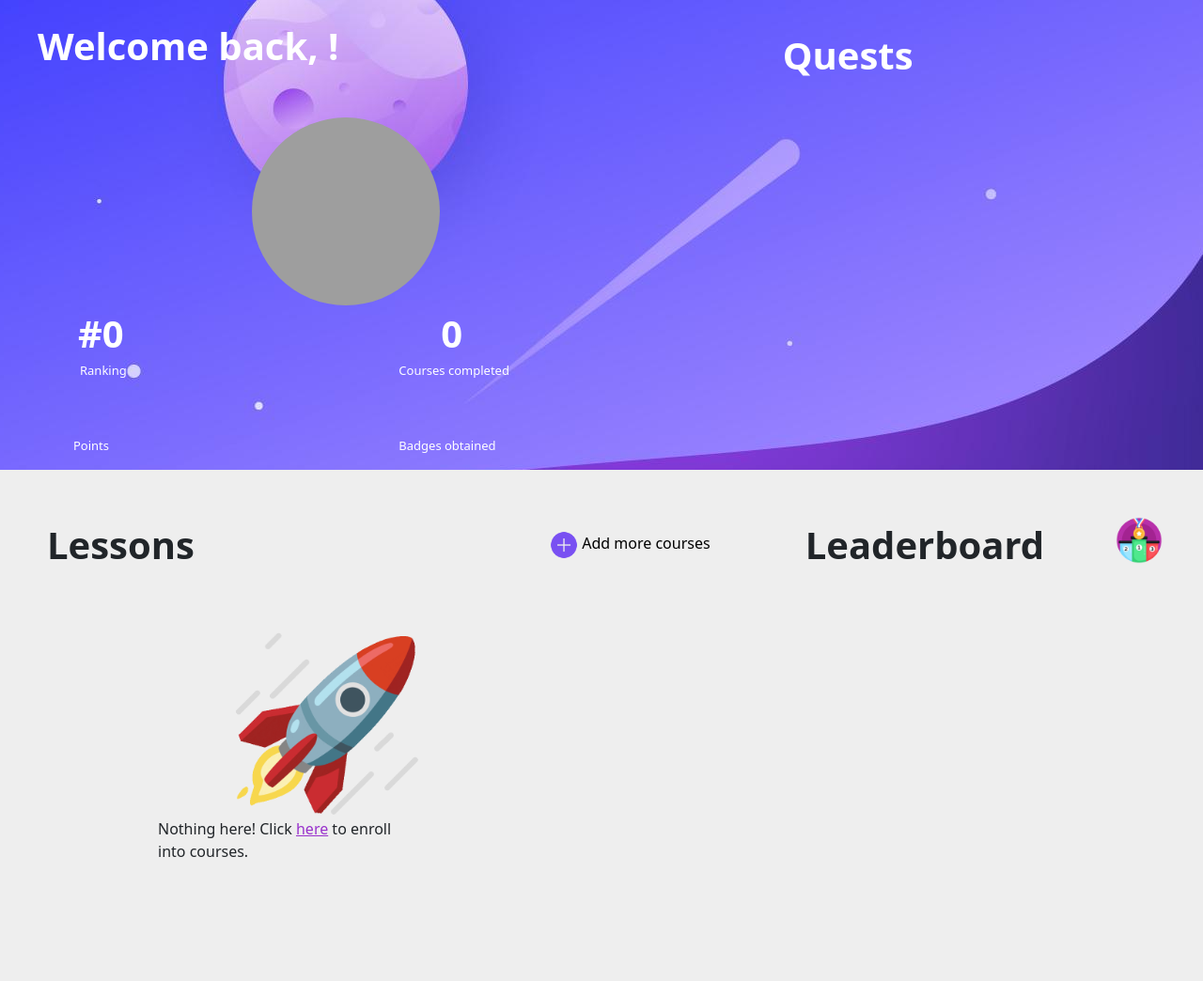
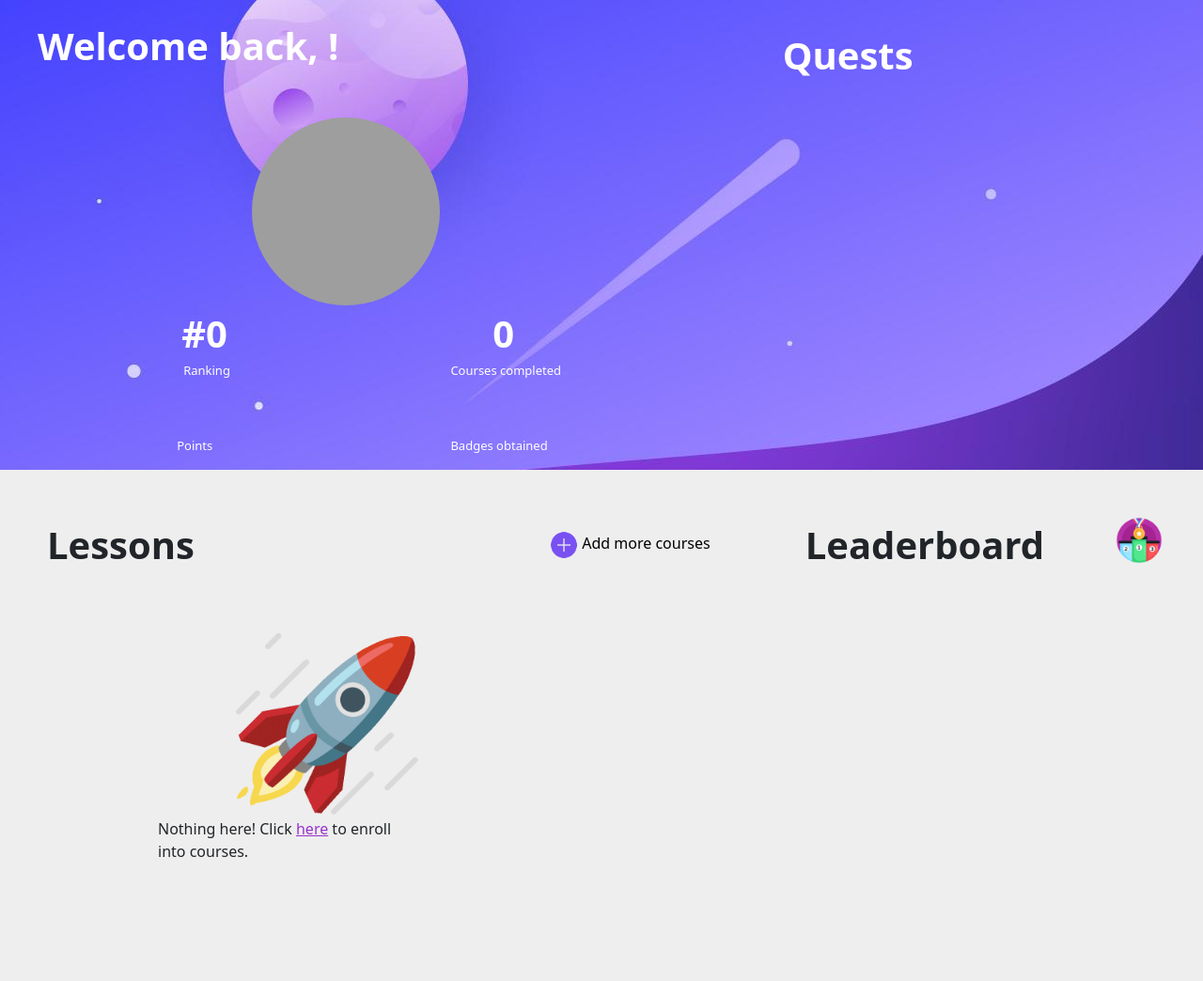
Before and after one commit to crystallaylalui/Skills-Up-YOUth, a PHP site: page /pages/homepage.php in a window 1280 px wide. Shown: the part 95-1139 px from the top of the page at 94% size. Run offline with PHP 8.4, Linux system fonts and the light colour scheme; the visitor is signed in with stand-in values (Sample User, id 1); grey boxes are pictures that could not be loaded.

Commit message:
Update homepage.php

```diff
--- a/app/pages/homepage.php
+++ b/app/pages/homepage.php
@@ -38,7 +38,7 @@
                     <div class="profile col-4 col-sm-12 text-center mb-3 mb-lg-0">
                         <img :src="'../images/profile' + getRank() + '.jpg'" alt="Profile Picture" class="rounded-circle" style="width: 200px; height: 200px;">
                     </div>
-                    <div class="col-8 col-sm-12 text-center" style="padding-left: 80px;">
+                    <div class="col-8 col-sm-12 text-center" style="padding-left: 25%;">
                         <div class="row">
                             <div class="col-6">
                                 <div class="category">
```
